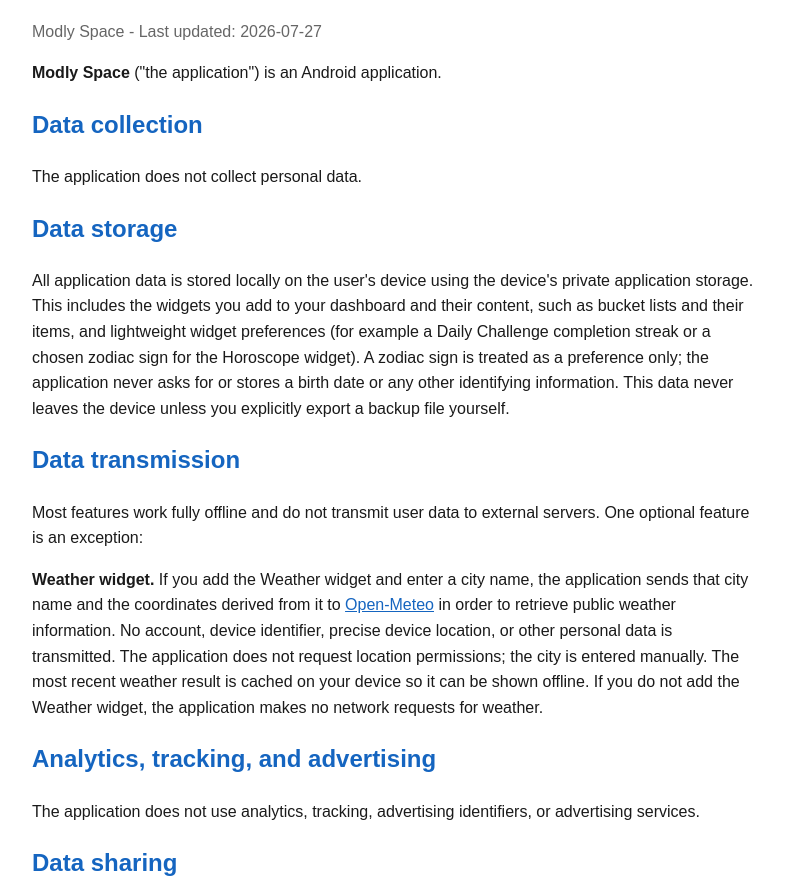
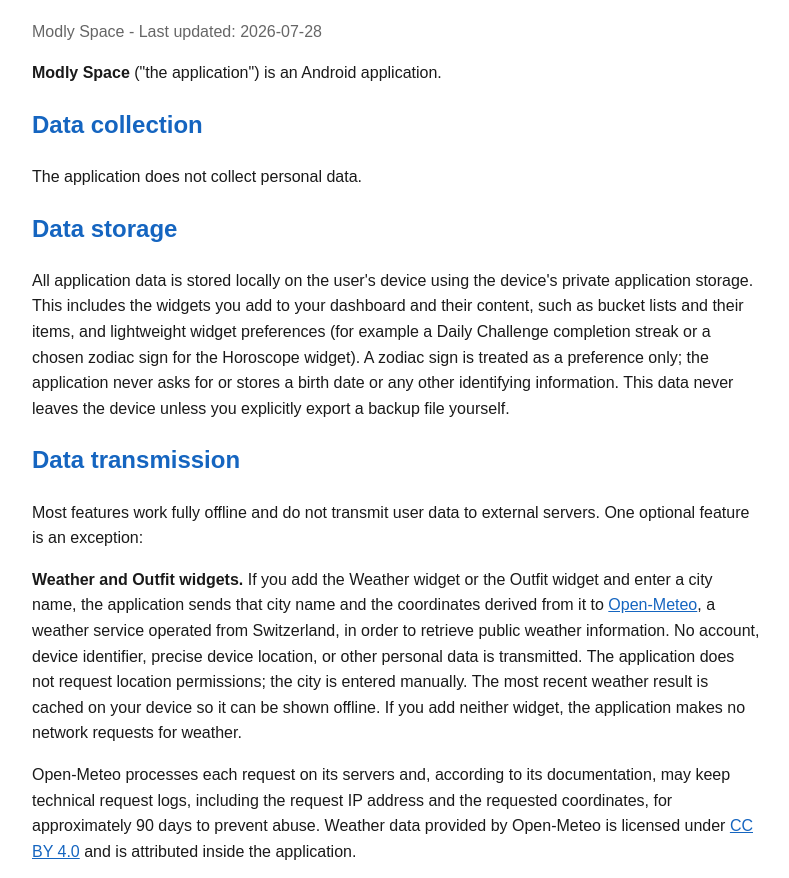
Before and after one commit to Nioctren/Applications-legal, a plain HTML site: page docs/modly-space/index.html in a window 1280 px wide. Shown: the part 86-964 px from the top of the page, without its empty margins (244-1033 px from the left). Drawn offline with Linux system fonts and the light colour scheme.

Commit message:
Update Modly Space privacy policy: Outfit widget, Open-Meteo (Switzerland), IP/coordinates logging ~90 days, CC BY 4.0

```diff
--- a/docs/modly-space/index.html
+++ b/docs/modly-space/index.html
@@ -15,7 +15,7 @@
 </head>
 <body>
   <h1>Privacy Policy</h1>
-  <p class="muted">Modly Space - Last updated: 2026-07-27</p>
+  <p class="muted">Modly Space - Last updated: 2026-07-28</p>
   <p><strong>Modly Space</strong> ("the application") is an Android application.</p>
   <h2>Data collection</h2>
   <p>The application does not collect personal data.</p>
@@ -31,15 +31,22 @@
   <h2>Data transmission</h2>
   <p>Most features work fully offline and do not transmit user data to external
   servers. One optional feature is an exception:</p>
-  <p><strong>Weather widget.</strong> If you add the Weather widget and enter a
-  city name, the application sends that city name and the coordinates derived
-  from it to <a href="https://open-meteo.com/">Open-Meteo</a> in order to
-  retrieve public weather information. No account, device identifier, precise
-  device location, or other personal data is transmitted. The application does
-  not request location permissions; the city is entered manually. The most recent
-  weather result is cached on your device so it can be shown offline. If you do
-  not add the Weather widget, the application makes no network requests for
-  weather.</p>
+  <p><strong>Weather and Outfit widgets.</strong> If you add the Weather widget
+  or the Outfit widget and enter a city name, the application sends that city
+  name and the coordinates derived from it to
+  <a href="https://open-meteo.com/">Open-Meteo</a>, a weather service operated
+  from Switzerland, in order to retrieve public weather information. No account,
+  device identifier, precise device location, or other personal data is
+  transmitted. The application does not request location permissions; the city is
+  entered manually. The most recent weather result is cached on your device so it
+  can be shown offline. If you add neither widget, the application makes no
+  network requests for weather.</p>
+  <p>Open-Meteo processes each request on its servers and, according to its
+  documentation, may keep technical request logs, including the request IP
+  address and the requested coordinates, for approximately 90 days to prevent
+  abuse. Weather data provided by Open-Meteo is licensed under
+  <a href="https://creativecommons.org/licenses/by/4.0/">CC BY 4.0</a> and is
+  attributed inside the application.</p>
   <h2>Analytics, tracking, and advertising</h2>
   <p>The application does not use analytics, tracking, advertising identifiers, or advertising services.</p>
   <h2>Data sharing</h2>
```
